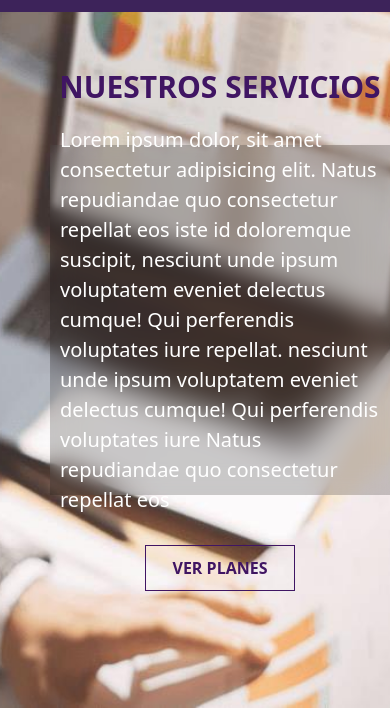
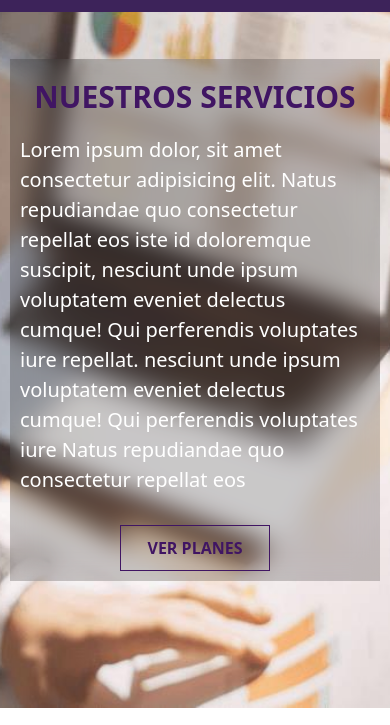
Before and after one commit to TobiasLuna/Uvi_servicios, a plain HTML site: page index.html in a window 390 px wide. Shown: the part 68-793 px from the top of the page. Drawn offline with nearby package versions, Linux system fonts and the light colour scheme.

Commit message:
Correccion

```diff
--- a/estilos/style.css
+++ b/estilos/style.css
@@ -152,10 +152,8 @@ nav
 }
 #inicio #text_descrcipcion
 {
-    margin-left: 50px;
     background-color: rgba(0,0,0,.2);
     backdrop-filter: blur(13px);
-    height: 350px;
     width: 600px;
     display: flex;
     flex-direction: column;
@@ -189,6 +187,7 @@ nav
     font-size: 16px;
     text-decoration: none;
     margin-top: 20px;
+    margin-bottom: 10px;
     text-align: center;
     font-weight: bold;
 }
@@ -209,10 +208,10 @@ nav
 
 @media only screen and (max-width: 500px)
 {
-    #inicio #img_descripcion img
+    #inicio #text_descrcipcion
     {
-        width: 127px;
-        height: 200px;
+        width: auto;
+        margin:10px;
     }
 }
 /*Fin descripcion*/
```
